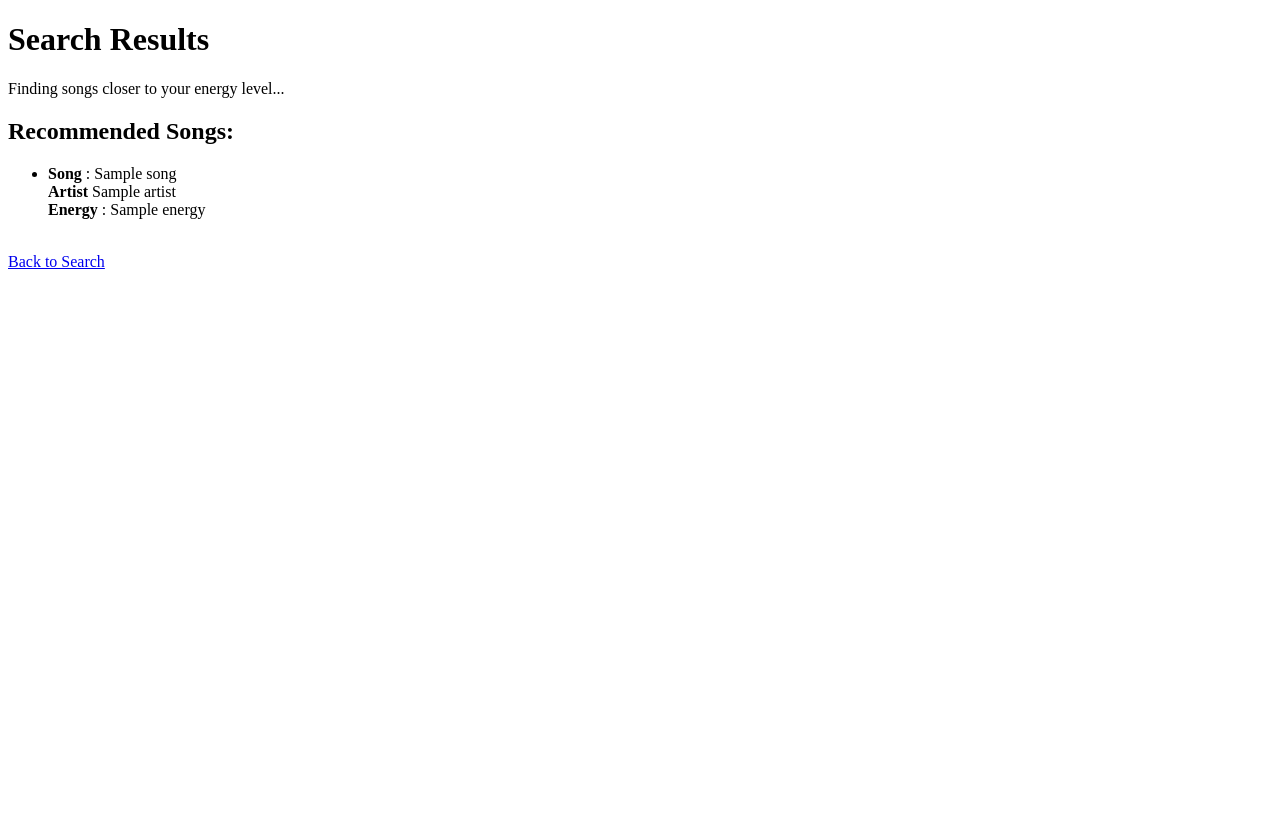
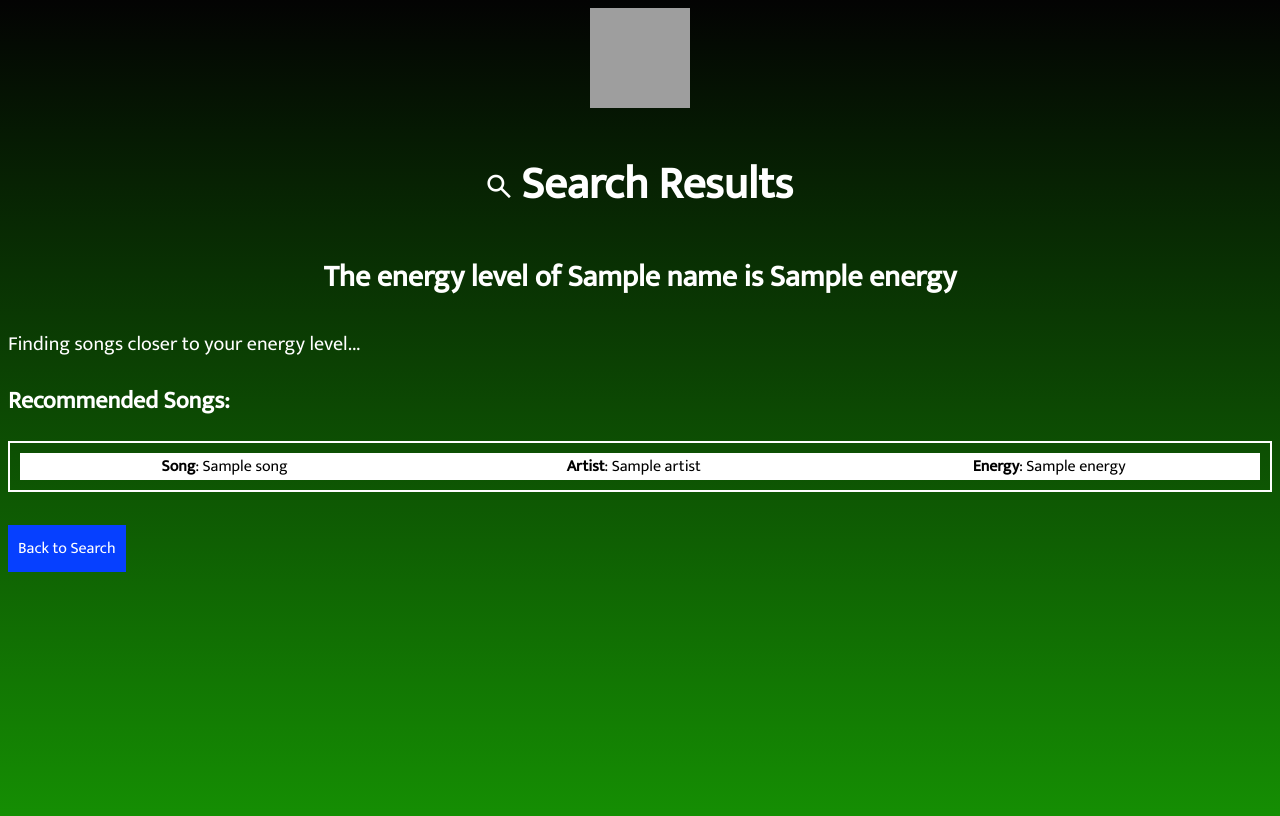
Before and after one commit to prakhar5100/spotify-model, a Flask app: template templates/results.html in a window 1280 px wide. Before the commit the page ends 269 px from the top, so only its background shows below. Run offline with Flask 3, Linux system fonts and the light colour scheme; the template is opened without the code that fills it: most values are stand-ins (such as "Sample title", 1, 10 or a date in 2020); grey boxes are pictures that could not be loaded.

Commit message:
Update results.html

```diff
--- a/templates/results.html
+++ b/templates/results.html
@@ -2,25 +2,126 @@
 <html>
 <head>
   <title>Search Results</title>
+  <script>
+    // JavaScript function for the typing effect
+    function typeEffect(text, textu, speed) {
+      let i = 0;
+      const targetElement = document.getElementById(textu);
+
+      function type() {
+        if (i < text.length) {
+          targetElement.innerHTML += text.charAt(i);
+          i++;
+          setTimeout(type, speed);
+        }
+      }
+
+      type();
+    }
+
+    // Call the typing effect function after the page has loaded
+    window.onload = function () {
+      typeEffect("Search Results", "textu", 75); // Adjust speed as needed
+    };
+  </script>
+
+  <style>
+    body {
+      font-family: Mukta;
+      font-size: 16px;
+      height: 800px;
+      background-image: linear-gradient(rgb(3, 3, 3), rgb(21, 142, 3));
+      color: #fff;
+    }
+
+    h1 {
+      font-size: 32px;
+    }
+
+    h2 {
+      font-size: 24px;
+    }
+
+    ul {
+      border: 2px solid rgb(253, 253, 253);
+      list-style-type: none;
+      padding: 10px;
+    }
+
+    li {
+      background-color: #fff;
+      display: flex;
+      justify-content: space-between;
+    }
+
+    .song-name {
+      width: 33%;
+      text-align: center;
+    }
+
+    .artist {
+      width: 33%;
+      text-align: center;
+    }
+
+    .energy {
+      width: 34%;
+      text-align: center;
+    }
+
+    li:hover {
+      background-color: #eee;
+    }
+
+    .back-button {
+      background-color: #0640ff;
+      color: white;
+      padding: 10px;
+      text-decoration: none;
+    }
+
+    .material-symbols-outlined {
+      font-size: 64px;
+      transform: scale(1.3);
+    }
+  </style>
+  <link rel="stylesheet" href="https://fonts.googleapis.com/css?family=Mukta">
+  <link rel="stylesheet" href="https://fonts.googleapis.com/css2?family=Material+Symbols+Outlined:opsz,wght,FILL,GRAD@20..48,100..700,0..1,-50..200" />
+
 </head>
-<body>
-    <h1>Search Results </h1>
-    <p> Finding songs closer to your energy level...</p>
+<body> <center>
+  <header>
+
+    <img src="https://images.pexels.com/photos/18530313/pexels-photo-18530313.png?auto=compress&cs=tinysrgb&w=1260&h=750&dpr=2" width="100" height="100">
+    <h1 style="font-size: 45px;"> <span class="material-symbols-outlined">
+      search</span>
+      <span id="textu"></span></h1>
+  </header>
+</center>
+  <main>
+
+    <center><h2 style="font-size: 30px;">The energy level of {{ name}} is {{ energy}}</h2> </center>
+    <p style="font-size: 20px;">Finding songs closer to your energy level...</p>
+
     {% if recommended_songs %}
       <h2>Recommended Songs:</h2>
+      <div style="color: black;">
         <ul>
           {% for song in recommended_songs %}
             <li>
-                    <b>Song </b>: {{ song['Song Name'] }}<br>
-                    <b>Artist </b> {{ song['Artist'] }}<br>
-                    <b>Energy </b>: {{ song['Energy'] }}
+              <div class="song-name"><b>Song</b>: {{ song['Song Name'] }}</div>
+              <div class="artist"><b>Artist</b>: {{ song['Artist'] }}</div>
+              <div class="energy"><b>Energy</b>: {{ song['Energy'] }}</div>
             </li>
           {% endfor %}
         </ul>
+      </div>
     {% else %}
       <p>No songs matching your energy preference found.</p>
     {% endif %}
+
     <br>
-    <a href="/">Back to Search</a>
+    <a href="/" class="back-button">Back to Search</a>
+  </main>
 </body>
 </html>
```
Lines whose indentation alone changed are shown as unchanged.
